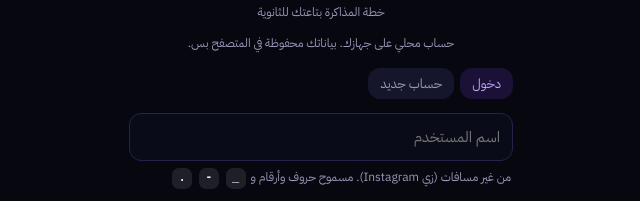
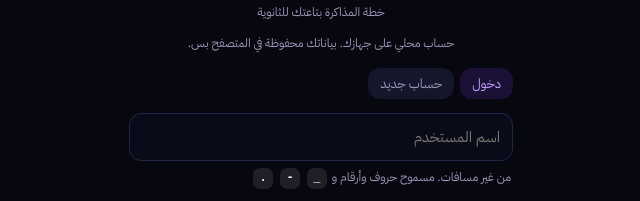
Before and after one commit to jadwalak-app/jadwalak-app.github.io, a plain HTML site: page index.html in a window 1280 px wide. Shown: the part 123-324 px from the top of the page, without its empty margins (319-959 px from the left). Drawn offline with Linux system fonts and the light colour scheme.

```diff
--- a/index.html
+++ b/index.html
@@ -144,7 +144,7 @@ input.dt.bad{border-color:#ff6b8b!important;box-shadow:0 0 0 3px rgba(255,107,13
 .set{position:fixed;inset:0;background:var(--bg);z-index:55;overflow:auto;display:none;padding:18px}.set.on{display:block}.set .in{max-width:520px;margin:0 auto}.set input{width:100%;margin:6px 0;border:1px solid var(--bd);border-radius:12px;padding:12px;background:#0a0b18;color:var(--tx);font-family:inherit}
 .view{display:none;max-width:760px;margin:0 auto;padding:6px 14px 100px}.view.on{display:block}.rg{display:grid;grid-template-columns:repeat(4,1fr);gap:6px}.rg button{padding:10px 2px;font-size:13px}.rg button.w{background:#3b2a6b}
 </style></head><body>
-<div class="auth" id="auth"><div class="box"><div id="authbox"><h1 style="text-align:center">جدولك</h1><p class="note" style="text-align:center">خطة المذاكرة بتاعتك للثانوية</p><p class="note" style="text-align:center">حساب محلي على جهازك. بياناتك محفوظة في المتصفح بس.</p><div class="chips" id="authseg"><button data-m="login" class="on">دخول</button><button data-m="signup">حساب جديد</button></div><input type="text" id="un" placeholder="اسم المستخدم" autocomplete="username" autocapitalize="none" spellcheck="false"><div id="unh" class="unh">من غير مسافات (زي Instagram). مسموح حروف وأرقام و <b class="sy">_</b> <b class="sy">-</b> <b class="sy">.</b></div><input type="password" id="pw" placeholder="كلمة السر" autocomplete="current-password"><div id="err" style="color:#f87171;min-height:22px"></div><button id="authgo" style="width:100%">دخول</button><section class="about"><h2>إزاي جدولك بيساعدك؟</h2><p>جدولك بيحوّل منهج سنتك لخطة مذاكرة واضحة: أسابيع، وكل أسبوع مقسوم لأيام من السبت للجمعة، لحد ميعاد امتحانك. بتختار سنتك ونظامك (ثانوي عام أو بكالوريا أو أزهر)، وبتشوف دروس كل يوم، وبتعلّم اللي خلصته، وبتراجع اللي اتراكم عليك من غير ما تتلخبط.</p><h3>تنظيم المواد والمراجعة</h3><p>كل مادة ليها دروسها في الجدول، وفيه أيام مراجعة قبل الامتحانات الشهرية، ويوم راحة بتحدده انت.</p><h3>مهامك اليومية</h3><p>صفحة النهاردة بتجمع دروس اليوم والمتأخر، ومعاها مؤقت تركيز وأذكار الصباح والمساء. البيانات من مصادر منشورة مش رسمية من الوزارة، فراجع الجدول مع مدرستك.</p></section></div>
+<div class="auth" id="auth"><div class="box"><div id="authbox"><h1 style="text-align:center">جدولك</h1><p class="note" style="text-align:center">خطة المذاكرة بتاعتك للثانوية</p><p class="note" style="text-align:center">حساب محلي على جهازك. بياناتك محفوظة في المتصفح بس.</p><div class="chips" id="authseg"><button data-m="login" class="on">دخول</button><button data-m="signup">حساب جديد</button></div><input type="text" id="un" placeholder="اسم المستخدم" autocomplete="username" autocapitalize="none" spellcheck="false"><div id="unh" class="unh">من غير مسافات. مسموح حروف وأرقام و <b class="sy">_</b> <b class="sy">-</b> <b class="sy">.</b></div><input type="password" id="pw" placeholder="كلمة السر" autocomplete="current-password"><div id="err" style="color:#f87171;min-height:22px"></div><button id="authgo" style="width:100%">دخول</button><section class="about"><h2>إزاي جدولك بيساعدك؟</h2><p>جدولك بيحوّل منهج سنتك لخطة مذاكرة واضحة: أسابيع، وكل أسبوع مقسوم لأيام من السبت للجمعة، لحد ميعاد امتحانك. بتختار سنتك ونظامك (ثانوي عام أو بكالوريا أو أزهر)، وبتشوف دروس كل يوم، وبتعلّم اللي خلصته، وبتراجع اللي اتراكم عليك من غير ما تتلخبط.</p><h3>تنظيم المواد والمراجعة</h3><p>كل مادة ليها دروسها في الجدول، وفيه أيام مراجعة قبل الامتحانات الشهرية، ويوم راحة بتحدده انت.</p><h3>مهامك اليومية</h3><p>صفحة النهاردة بتجمع دروس اليوم والمتأخر، ومعاها مؤقت تركيز وأذكار الصباح والمساء. البيانات من مصادر منشورة مش رسمية من الوزارة، فراجع الجدول مع مدرستك.</p></section></div>
 <div id="prof" style="display:none"></div>
 <div id="onb" style="display:none"><h2>أهلاً! اضبط خطتك</h2><b>يوم الراحة بتاعك إيه؟</b><div class="chips" id="days7" style="flex-wrap:wrap"></div><b>اليوم ده يبقى إيه؟</b><div class="chips" id="omode"></div><b>وصلت لفين في المنهج؟</b><div class="chips" id="pmode" style="flex-wrap:wrap"></div><div id="pextra"></div><b>ميعاد أول امتحان (تقدر تغيره)</b><input type="text" class="dt" id="exd" inputmode="numeric" maxlength="10" placeholder="2027-05-15" dir="ltr"><p class="note">الوزارة لسه معلنتش اليوم بالظبط (مايو). الافتراضي 15 مايو 2027.</p><button id="onbgo" style="width:100%">ابدأ الخطة</button></div></div></div>
 <div class="top"><div><b id="who"></b></div><div style="margin-inline-start:auto;display:flex;gap:6px"><button class="g" id="setb">⚙︎</button><button class="g" id="lo">خروج</button></div></div>
```
